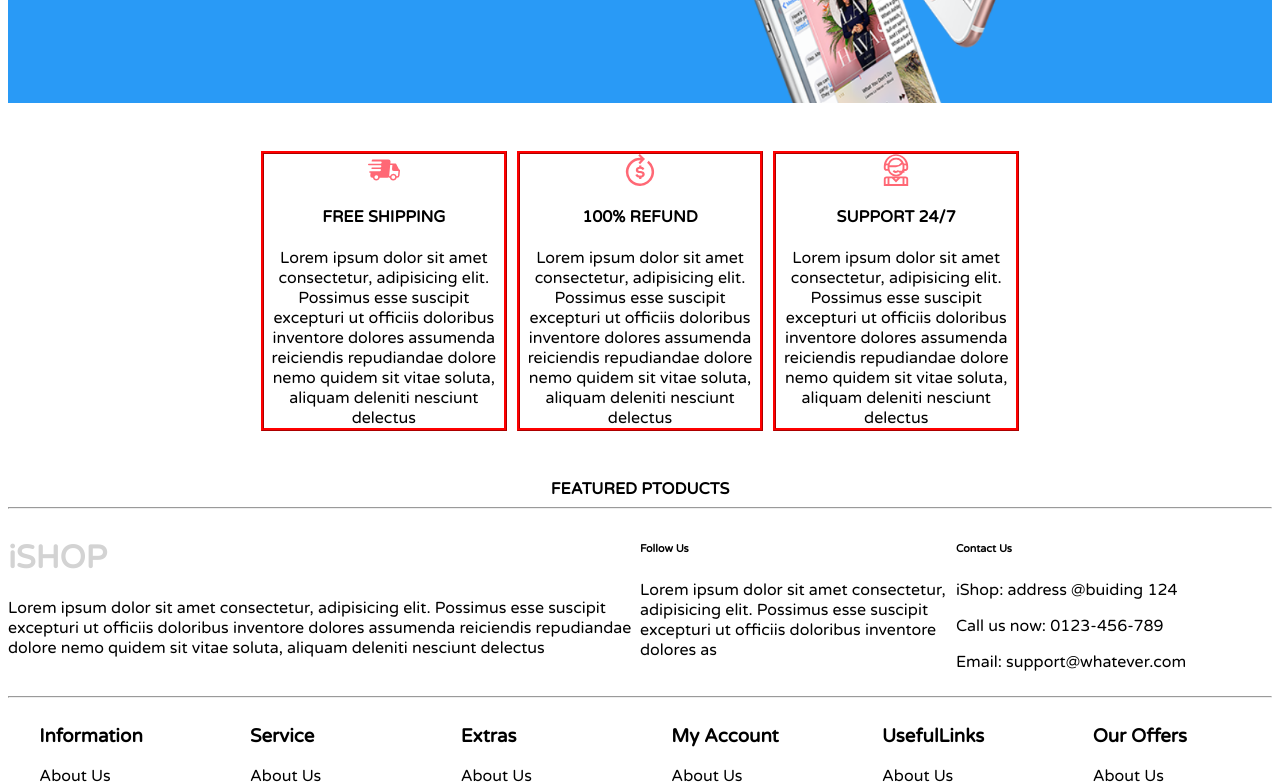
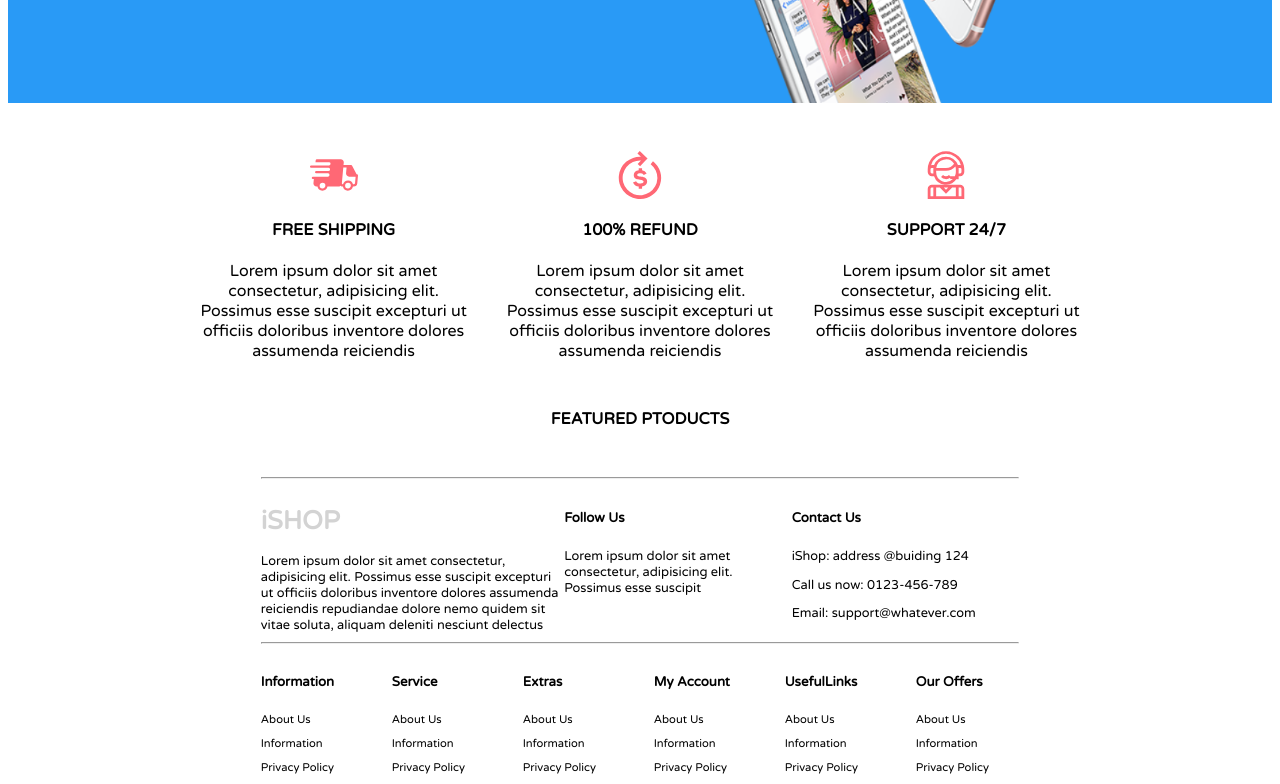
Before and after one commit to PratikshaSurwade/iShop-Mern-App, a React (Create React App) app: page / in a window 1280 px wide. Shown: the part 2000-2784 px from the top of the page. Built offline with nearby package versions, Linux system fonts and the light colour scheme; some icons are missing.

Commit message:
Footer improved,json added

```diff
--- a/src/HomePage/Best_seller/Bestseller.js
+++ b/src/HomePage/Best_seller/Bestseller.js
@@ -4,14 +4,6 @@ import "./bestseller.css";
 function Bestseller() {
     return(
         <>
-        <div className="subHead">BEST SELLER</div>
-        <div className="subHeadSubpoints">
-            <div className="subListItems">All</div>
-            <div className="subListItems">iPhone</div>
-            <div className="subListItems">iPad</div>
-            <div className="subListItems">iPod</div>
-            <div className="subListItems">Accessories</div>
-        </div>
         <div className="homepageItems">
             <div className="subCards">
                 <img></img>
--- a/src/HomePage/Best_seller/bestseller.css
+++ b/src/HomePage/Best_seller/bestseller.css
@@ -1,15 +1,4 @@
-.subHead{
-    text-align: center;
-    margin-top: 1rem;
-    font-weight: 700;
-}
-.subHeadSubpoints{
-    display: flex;
-    justify-content: center;
-}
-.subListItems{
-    padding: 1.5rem ;
-}
+
 /* card design */
 .homepageItems{
     margin: 1.5rem 20%;
--- a/src/HomePage/Facilities/Facilitis.css
+++ b/src/HomePage/Facilities/Facilitis.css
@@ -1,13 +1,12 @@
 .Facilitis{
-    margin: 3rem 20%;
+    margin: 3rem 15%;
     display: flex;
     justify-content: space-between;
 }
 .subFacilities{
-    width: 15rem;
+    width: 17rem;
     /* height: 12rem; */
     display: flex;
-    border: 3px red ridge;
     flex-direction: column;
     align-items: center;
 }
@@ -16,8 +15,8 @@
 }
 
 .subFacilities>img{
-    width: 2rem;
-    height: 2rem;
+    width: 3rem;
+    height: 3rem;
 }
 
 @media screen {
--- a/src/HomePage/Facilities/Facilitis.js
+++ b/src/HomePage/Facilities/Facilitis.js
@@ -14,17 +14,17 @@ export default function Facilitis() {
             {/* <img src={img} alt="Fascilitis"/> */}
 
             <h4 className="facilityName">FREE SHIPPING</h4>
-            <div className="decription">Lorem ipsum dolor sit amet consectetur, adipisicing elit. Possimus esse suscipit excepturi ut officiis doloribus inventore dolores assumenda reiciendis repudiandae dolore nemo quidem sit vitae soluta, aliquam deleniti nesciunt delectus</div>
+            <div className="decription">Lorem ipsum dolor sit amet consectetur, adipisicing elit. Possimus esse suscipit excepturi ut officiis doloribus inventore dolores assumenda reiciendis</div>
         </div>
         <div className="subFacilities">
             <img src={refund} alt="Fascilitis"/>
             <h4 className="facilityName">100% REFUND</h4>
-            <div className="decription">Lorem ipsum dolor sit amet consectetur, adipisicing elit. Possimus esse suscipit excepturi ut officiis doloribus inventore dolores assumenda reiciendis repudiandae dolore nemo quidem sit vitae soluta, aliquam deleniti nesciunt delectus</div>
+            <div className="decription">Lorem ipsum dolor sit amet consectetur, adipisicing elit. Possimus esse suscipit excepturi ut officiis doloribus inventore dolores assumenda reiciendis</div>
         </div>
         <div className="subFacilities">
             <img src={support} alt="Fascilitis"/>
             <h4 className="facilityName">SUPPORT 24/7</h4>
-            <div className="decription">Lorem ipsum dolor sit amet consectetur, adipisicing elit. Possimus esse suscipit excepturi ut officiis doloribus inventore dolores assumenda reiciendis repudiandae dolore nemo quidem sit vitae soluta, aliquam deleniti nesciunt delectus</div>
+            <div className="decription">Lorem ipsum dolor sit amet consectetur, adipisicing elit. Possimus esse suscipit excepturi ut officiis doloribus inventore dolores assumenda reiciendis</div>
         </div>
     </div>
   )
--- a/src/HomePage/Home.js
+++ b/src/HomePage/Home.js
@@ -17,6 +17,14 @@ export default class Home extends Component {
         <Subnavbar />
         <img  className="mainImg" src={mainImg} />
 
+        <div className="subHead">BEST SELLER</div>
+        <div className="subHeadSubpoints">
+            <div className="subListItems">All</div>
+            <div className="subListItems">iPhone</div>
+            <div className="subListItems">iPad</div>
+            <div className="subListItems">iPod</div>
+            <div className="subListItems">Accessories</div>
+        </div>
 
         <Bestseller />
         <Iphoneadd />
--- a/src/HomePage/home.css
+++ b/src/HomePage/home.css
@@ -4,3 +4,15 @@
     width: 100%;
     height: auto;
 }
+.subHead{
+    text-align: center;
+    margin-top: 1rem;
+    font-weight: 700;
+}
+.subHeadSubpoints{
+    display: flex;
+    justify-content: center;
+}
+.subListItems{
+    padding: 1.5rem ;
+}
--- a/src/footer/Footer.js
+++ b/src/footer/Footer.js
@@ -5,6 +5,7 @@ import "./footer.css";
 function Footer() {
   return (
     <>
+      <div className='footerContainer'>
         <hr></hr>
         <div className='Footer'>
           <div className='subfooter1'>
@@ -13,8 +14,8 @@ function Footer() {
               <div className='decrip'>Lorem ipsum dolor sit amet consectetur, adipisicing elit. Possimus esse suscipit excepturi ut officiis doloribus inventore dolores assumenda reiciendis repudiandae dolore nemo quidem sit vitae soluta, aliquam deleniti nesciunt delectus</div>
             </div>
             <div className='box2'>
-            <h6>Follow Us</h6>
-            <div>Lorem ipsum dolor sit amet consectetur, adipisicing elit. Possimus esse suscipit excepturi ut officiis doloribus inventore dolores as</div>
+              <h5>Follow Us</h5>
+              <div>Lorem ipsum dolor sit amet consectetur, adipisicing elit. Possimus esse suscipit</div>
               <i className="fa fa-facebook" aria-hidden="true"></i>
               <i class="fab fa-twitter"></i>
               <i class="fa fa-twitter" aria-hidden="true"></i>
@@ -22,7 +23,7 @@ function Footer() {
               <FontAwesomeIcon icon="fa-brands fa-twitter" /> */}
             </div>
             <div className='box2'>
-            <h6>Contact Us</h6>
+              <h5>Contact Us</h5>
               <div>
                 <p>iShop: address @buiding 124</p>
                 <p>Call us now: 0123-456-789</p>
@@ -32,42 +33,42 @@ function Footer() {
           <hr></hr>
           <div className='subfooter2'>
             <div className='columnTab'>
-            <h3>Information</h3>
+              <h5>Information</h5>
               <p>About Us</p>
               <p>Information</p>
               <p>Privacy Policy</p>
               <p>Terms & Conditions</p>
             </div>
             <div className='columnTab'>
-            <h3>Service</h3>
+              <h5>Service</h5>
               <p>About Us</p>
               <p>Information</p>
               <p>Privacy Policy</p>
               <p>Terms & Conditions</p>
             </div>
             <div className='columnTab'>
-            <h3>Extras</h3>
+              <h5>Extras</h5>
               <p>About Us</p>
               <p>Information</p>
               <p>Privacy Policy</p>
               <p>Terms & Conditions</p>
             </div>
             <div className='columnTab'>
-            <h3>My Account</h3>
+              <h5>My Account</h5>
               <p>About Us</p>
               <p>Information</p>
               <p>Privacy Policy</p>
               <p>Terms & Conditions</p>
             </div>
             <div className='columnTab'>
-            <h3>UsefulLinks</h3>
+              <h5>UsefulLinks</h5>
               <p>About Us</p>
               <p>Information</p>
               <p>Privacy Policy</p>
               <p>Terms & Conditions</p>
             </div>
             <div className='columnTab'>
-            <h3>Our Offers</h3>
+              <h5>Our Offers</h5>
               <p>About Us</p>
               <p>Information</p>
               <p>Privacy Policy</p>
@@ -75,6 +76,7 @@ function Footer() {
             </div>
           </div>
         </div>
+      </div>
     </>
   )
 }
--- a/src/footer/footer.css
+++ b/src/footer/footer.css
@@ -1,12 +1,22 @@
+.footerContainer{
+    margin: 3rem 20%;
+}
+
 .subfooter1{
     display: grid;
-    grid-template-columns: 50% 25% 25%;
-    grid-column: 50% 25% 25%;
+    grid-template-columns: 40% 30% 30%;
+    grid-column: 40% 30% 30%;
 }
 .tiTle{
     color: #d3d3d3;
 }
 .subfooter2{
     display:  flex;
-    justify-content: space-around;
+    justify-content: space-between;
 }
+.columnTab>p{
+    font-size: 0.7rem;
+}
+.box1,.box2>div{
+    font-size: 0.8rem;
+}
```
Also changed, not shown: src/jsondata/homepage/bestseller.json (+163 -0 lines), src/index.js (line endings or trailing spaces). Lines whose indentation alone changed are shown as unchanged.
